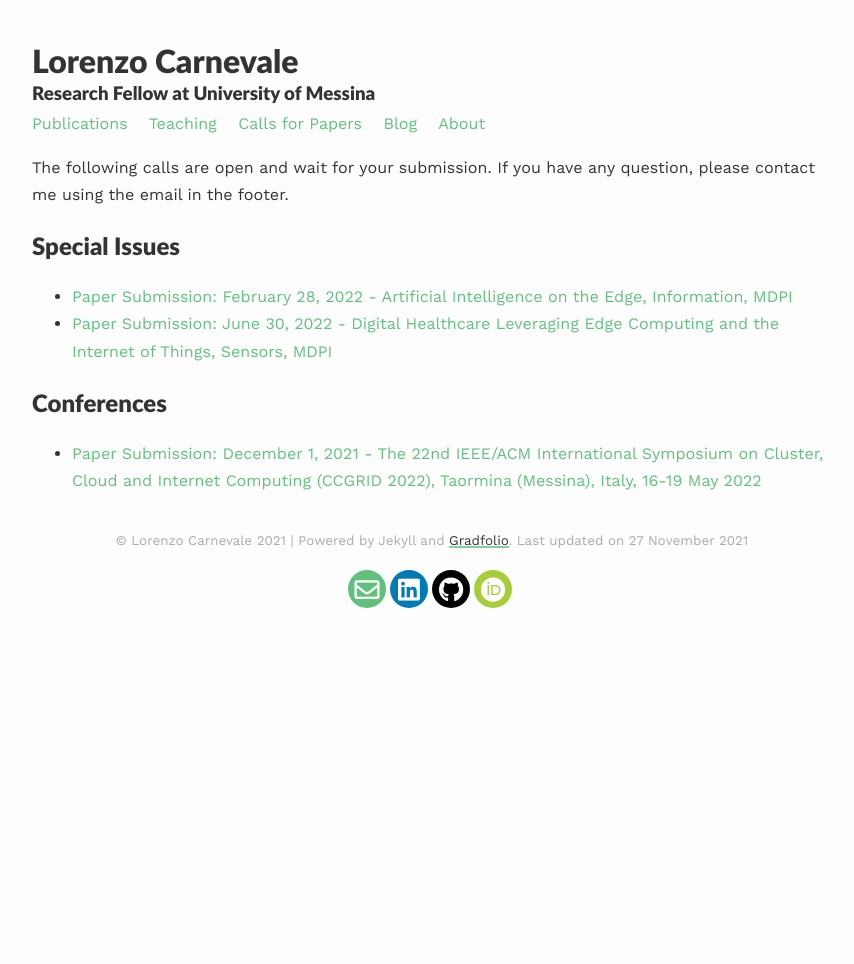
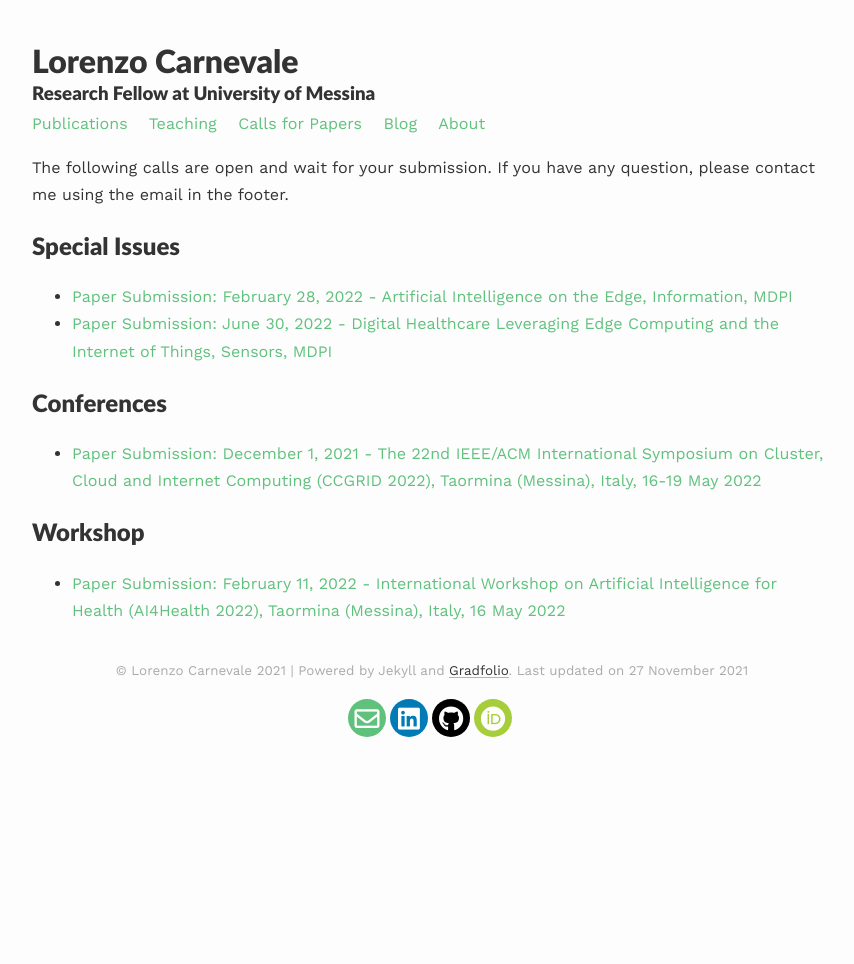
Before and after one commit to lcarnevale/lcarnevale.github.io, a Jekyll site: the page built from _pages/calls.md, in a window 1280 px wide. Shown: the whole page, without its empty margins (208-1062 px from the left). Built offline with Jekyll 4.4.1, drawn with Linux system fonts in a browser that asks for light colours; nearby versions of some CDN libraries.

Commit message:
add AI4Health workshop

```diff
--- a/_pages/calls.md
+++ b/_pages/calls.md
@@ -13,3 +13,6 @@ The following calls are open and wait for your submission. If you have any quest
 
 ## Conferences
 - [Paper Submission: December 1, 2021 - The 22nd IEEE/ACM International Symposium on Cluster, Cloud and Internet Computing (CCGRID 2022), Taormina (Messina), Italy, 16-19 May 2022](https://fcrlab.unime.it/ccgrid22/)
+
+## Workshop
+- [Paper Submission: February 11, 2022 - International Workshop on Artificial Intelligence for Health (AI4Health 2022), Taormina (Messina), Italy, 16 May 2022](https://www.ai4health.icar.cnr.it/)
```
